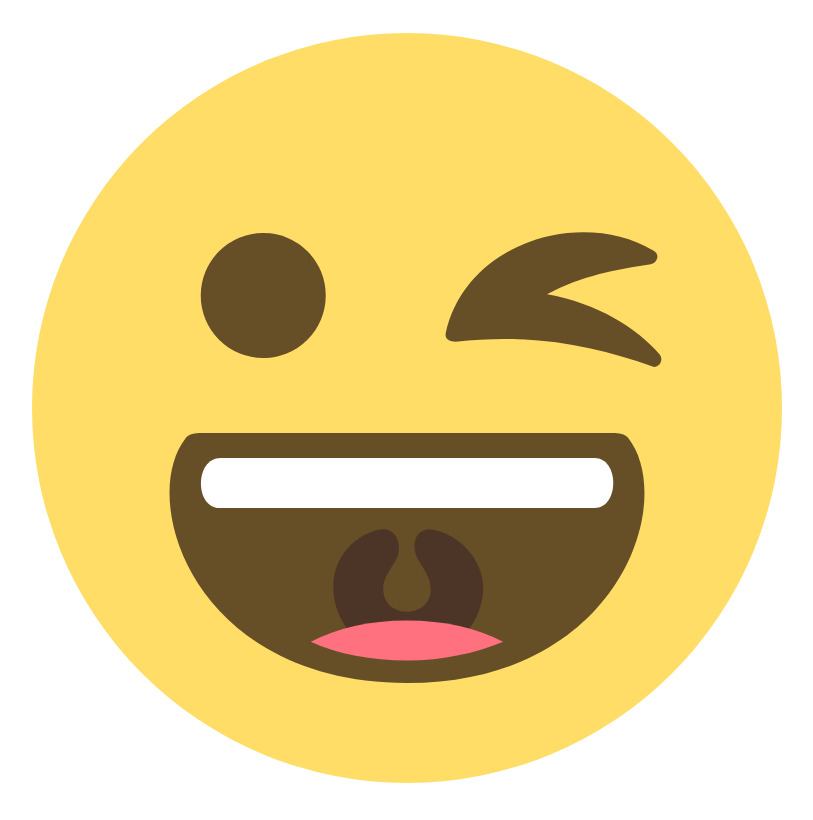
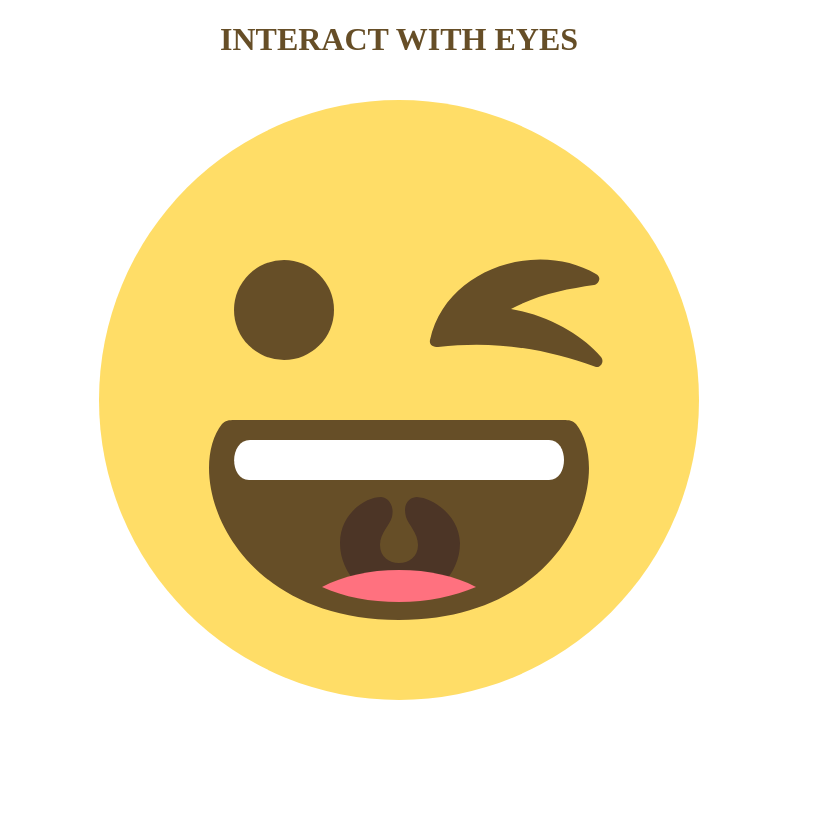
Before and after one commit to Swizz/snabbdom-pragma-examples, a website: page index.html in a window 1280 px wide. Shown: the whole page, without its empty margins (241-1054 px from the left). Drawn offline with Linux system fonts and the light colour scheme.

Commit message:
Some example improvment

```diff
--- a/index.html
+++ b/index.html
@@ -7,16 +7,32 @@
 
     <title>Snabbdom'moji</title>
     <style media="screen">
+
+      body {
+        text-align: center;
+      }
+
+      h1 {
+        text-transform: uppercase;
+        color: #664e27;
+
+        user-select: none;
+        touch-callout: none;
+        user-drag: none;
+      }
+
       svg {
-        height: 100vh;
-        width: 100vw;
+        height: 80vh;
+        width: 80vw;
 
-        max-height: 100vh;
-        max-width: 100vw;
+        max-height: 80vh;
+        max-width: 80vw;
       }
     </style>
   </head>
   <body>
+
+    <h1>Interact with eyes</h1>
 
     <svg-app></svg-app>
 
--- a/rollup.config.js
+++ b/rollup.config.js
@@ -9,7 +9,7 @@ export default {
 
   plugins: [
     buble({
-      jsx: 'createElement'
+      jsx: 'Snabbdom.createElement'
     }),
     resolve(),
     common()
--- a/src/index.js
+++ b/src/index.js
@@ -1,4 +1,4 @@
-import { createElement } from 'snabbdom-pragma'
+import Snabbdom from 'snabbdom-pragma'
 import { vdom } from './vdom'
 
 const patch = vdom(document.querySelector('svg-app'))
```
Also changed, not shown: package.json (+11 -1 lines), src/vdom.js (+2 -6 lines).
